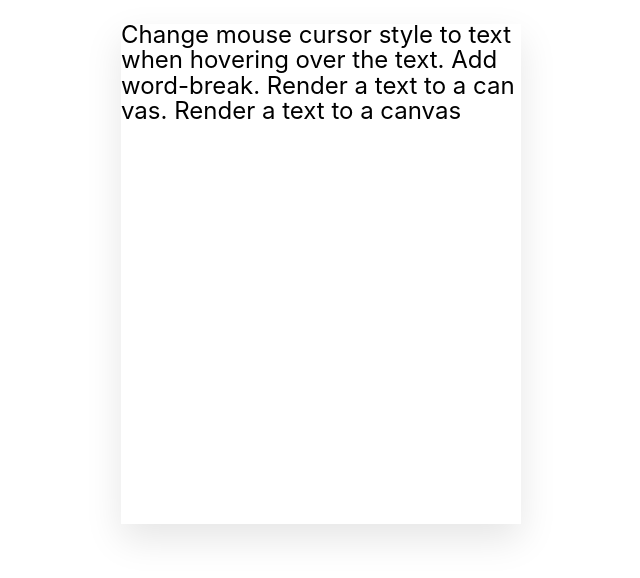
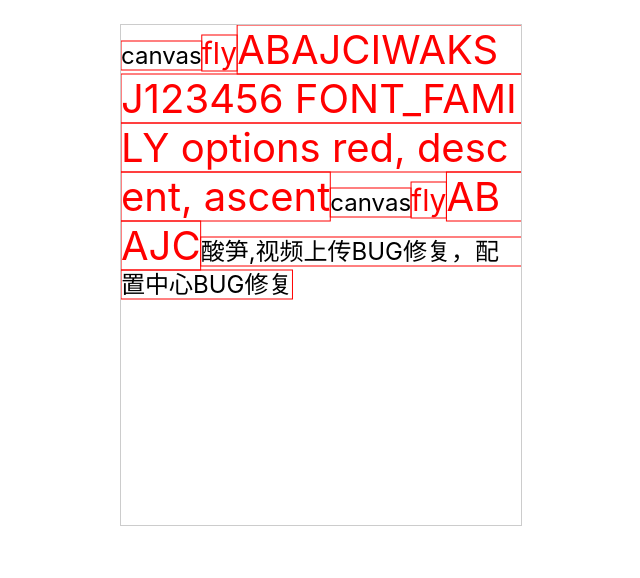
Before and after one commit to claviering/textEdit, a website built with Vite: page index.html in a window 1280 px wide. Shown: the whole page, without its empty margins (319-959 px from the left). Built offline with nearby package versions, Linux system fonts and the light colour scheme.

Commit message:
feat: Append word and line

```diff
--- /dev/null
+++ b/src/constants.ts
@@ -0,0 +1,9 @@
+const FONT_SIZE = 24;
+
+export const FONT_FAMILY = `-apple-system, BlinkMacSystemFont, "Segoe UI", Roboto, Helvetica, Arial, sans-serif, "Apple Color Emoji", "Segoe UI Emoji", "Segoe UI Symbol"`;
+
+export const DEFAULT_TEXT_OPTIONS: TextOptions = {
+  fillStyle: "#000",
+  font: `${FONT_SIZE}px ${FONT_FAMILY}`,
+  textAlign: "start",
+};
--- a/src/eventListener.ts
+++ b/src/eventListener.ts
@@ -1,16 +1,19 @@
-import { Text } from "./text";
-
 export function mouseMove(
   e: MouseEvent,
   canvas: HTMLCanvasElement,
-  textList: Text[]
+  textList: TextPOS[]
 ) {
   let rect = canvas.getBoundingClientRect();
   let x = e.clientX - rect.left;
   let y = e.clientY - rect.top;
   for (let i = 0; i < textList.length; i++) {
-    const { left, top, width, height } = textList[i];
-    if (x >= left && x <= left + width && y >= top && y <= top + height) {
+    const { left, top, width, ascent, descent } = textList[i];
+    if (
+      x >= left &&
+      x <= left + width &&
+      y >= top - ascent &&
+      y <= top + descent
+    ) {
       canvas.style.cursor = "text";
       return;
     } else {
--- a/src/main.ts
+++ b/src/main.ts
@@ -1,35 +1,19 @@
 import "./style.css";
-import { renderText, FONT_FAMILY } from "./text";
 import { mouseMove } from "./eventListener";
-import { lastLineTop, appendLinePos } from "./utils";
+import { renderLine } from "./text";
+import { textData } from "./mock";
 
-let text =
-  "Change mouse cursor style to text when hovering over the text. Add word-break. Render a text to a canvas. Render a text to a canvas";
-
-function render() {
+function render(textConfig: TextConfig[]) {
   let canvas = document.createElement("canvas");
   canvas.width = 400;
   canvas.height = 500;
-  let textList: TextPOS[] = [];
   canvas.addEventListener("mousemove", (e: MouseEvent) => {
-    mouseMove(e, canvas, textList);
+    mouseMove(e, canvas, textConfig);
   });
   document.body.appendChild(canvas);
   let ctx = canvas.getContext("2d");
   if (!ctx) return;
-  renderText(ctx, text, 0, 0, textList);
-  // renderText(ctx, text, 0, lastLineTop(textList), textList, {
-  //   fillStyle: "red",
-  //   font: `32px ${FONT_FAMILY}`,
-  // });
-  // let appendLinePosResult = appendLinePos(textList);
-  // renderText(
-  //   ctx,
-  //   text,
-  //   appendLinePosResult.left,
-  //   appendLinePosResult.top,
-  //   textList
-  // );
+  renderLine(ctx, textConfig);
 }
 
-render();
+render(textData);
--- /dev/null
+++ b/src/mock.ts
@@ -0,0 +1,76 @@
+import { FONT_FAMILY } from "./constants";
+
+export let textData: TextConfig[] = [
+  {
+    text: "canvas",
+    left: 0,
+    top: 0,
+    width: 0,
+    descent: 0,
+    ascent: 0,
+  },
+  {
+    text: "fly",
+    left: 0,
+    top: 0,
+    width: 0,
+    descent: 0,
+    ascent: 0,
+    options: {
+      fillStyle: "red",
+      font: `30px ${FONT_FAMILY}`,
+    },
+  },
+  {
+    text: "ABAJCIWAKSJ123456 FONT_FAMILY options red, descent, ascent",
+    left: 0,
+    top: 0,
+    width: 0,
+    descent: 0,
+    ascent: 0,
+    options: {
+      fillStyle: "red",
+      font: `40px ${FONT_FAMILY}`,
+    },
+  },
+  {
+    text: "canvas",
+    left: 0,
+    top: 0,
+    width: 0,
+    descent: 0,
+    ascent: 0,
+  },
+  {
+    text: "fly",
+    left: 0,
+    top: 0,
+    width: 0,
+    descent: 0,
+    ascent: 0,
+    options: {
+      fillStyle: "red",
+      font: `30px ${FONT_FAMILY}`,
+    },
+  },
+  {
+    text: "ABAJC",
+    left: 0,
+    top: 0,
+    width: 0,
+    descent: 0,
+    ascent: 0,
+    options: {
+      fillStyle: "red",
+      font: `40px ${FONT_FAMILY}`,
+    },
+  },
+  {
+    text: "酸笋,视频上传BUG修复，配置中心BUG修复",
+    left: 0,
+    top: 0,
+    width: 0,
+    descent: 0,
+    ascent: 0,
+  },
+];
--- a/src/style.css
+++ b/src/style.css
@@ -1,11 +1,13 @@
-html, body {
-  font-family: -apple-system, BlinkMacSystemFont, "Segoe UI", Roboto, Helvetica, Arial, sans-serif, "Apple Color Emoji", "Segoe UI Emoji", "Segoe UI Symbol";
+html,
+body {
+  font-family: -apple-system, BlinkMacSystemFont, "Segoe UI", Roboto, Helvetica,
+    Arial, sans-serif, "Apple Color Emoji", "Segoe UI Emoji", "Segoe UI Symbol";
   margin: 0px;
   padding: 0px;
 }
-canvas{
+canvas {
   margin: auto;
   display: block;
   margin-top: 24px;
-  box-shadow:  0 15px 35px rgba(0,0,0,0.1);
+  border: 1px solid #ccc;
 }
--- a/src/text.ts
+++ b/src/text.ts
@@ -1,57 +1,60 @@
-import { searchWordBreak, lastLineTop } from "./utils";
+import { setCtxOptions, setTextPos, searchWordBreak } from "./utils";
 
-const FONT_SIZE = 24;
-
-export const FONT_FAMILY = `-apple-system, BlinkMacSystemFont, "Segoe UI", Roboto, Helvetica, Arial, sans-serif, "Apple Color Emoji", "Segoe UI Emoji", "Segoe UI Symbol"`;
-
-interface TextOptions {
-  fillStyle?: string;
-  font?: string;
-  textAlign?: string;
-  textBaseline?: string;
+function renderTexts(
+  ctx: C2D,
+  texts: TextConfig[],
+  start: number,
+  end: number,
+  top: number
+) {
+  for (let j = start; j <= end; j++) {
+    const text = texts[j];
+    setCtxOptions(ctx, text.options);
+    text.top = top;
+    ctx.strokeStyle = "red";
+    ctx.strokeRect(
+      text.left,
+      text.top - text.ascent,
+      text.width,
+      text.ascent + text.descent
+    );
+    ctx.fillText(text.text, text.left, text.top);
+  }
 }
 
-const defaultTextOptions: TextOptions = {
-  fillStyle: "#000",
-  font: `${FONT_SIZE}px ${FONT_FAMILY}`,
-  textAlign: "start",
-  textBaseline: "top",
-};
+function wordBreak(ctx: C2D, texts: TextConfig[], index: number) {
+  const text = texts[index];
+  let wudth = ctx.canvas.width - text.left;
+  let textRightPos = searchWordBreak(ctx, wudth, text.text);
+  let nextLineText = JSON.parse(JSON.stringify(text));
+  nextLineText.text = nextLineText.text.substring(textRightPos);
+  nextLineText.left = 0;
+  texts.splice(index + 1, 0, nextLineText);
+  text.text = text.text.substring(0, textRightPos);
+}
 
-export function renderText(
-  ctx: C2D,
-  text: string,
-  left: number,
-  top: number,
-  textList: TextPOS[],
-  options?: TextOptions
-) {
-  options = Object.assign({}, defaultTextOptions, options);
-  for (const key in options) {
-    // @ts-ignore
-    ctx[key] = options[key];
+export function renderLine(ctx: C2D, texts: TextConfig[]) {
+  let start = 0;
+  let left = 0;
+  let curLineTop = 0;
+  let maxAscent = 0;
+  let lineHeight = 0;
+  for (let i = 0; i < texts.length; i++) {
+    const text = texts[i];
+    setCtxOptions(ctx, text.options);
+    let { ascent, descent, width } = setTextPos(ctx, text, left);
+    lineHeight = Math.max(ascent + descent, lineHeight);
+    maxAscent = Math.max(ascent, maxAscent);
+    if (left + width > ctx.canvas.width) {
+      wordBreak(ctx, texts, i);
+      renderTexts(ctx, texts, start, i, curLineTop + maxAscent);
+      curLineTop = curLineTop + lineHeight;
+      start = i + 1;
+      left = 0;
+      maxAscent = 0;
+      continue;
+    }
+    left = left + width;
   }
-  const textMetrics = ctx.measureText(text);
-  textList.push({
-    left,
-    top,
-    width: textMetrics.width,
-    height: textMetrics.fontBoundingBoxDescent,
-  });
-  if (textMetrics.width > ctx.canvas.width) {
-    let textLeft = searchWordBreak(ctx, text);
-    ctx.fillText(text.substring(0, textLeft), left, top);
-    if (textLeft < text.length) {
-      renderText(
-        ctx,
-        text.substring(textLeft),
-        left,
-        lastLineTop(textList),
-        textList,
-        options
-      );
-    }
-  } else {
-    ctx.fillText(text, left, top);
-  }
+  renderTexts(ctx, texts, start, texts.length - 1, curLineTop + maxAscent);
 }
--- a/src/utils/index.ts
+++ b/src/utils/index.ts
@@ -1,12 +1,13 @@
-export function searchWordBreak(ctx: C2D, text: string) {
-  let width = ctx.canvas.width;
+import { DEFAULT_TEXT_OPTIONS } from "../constants";
+
+export function searchWordBreak(ctx: C2D, maxWidth: number, text: string) {
   let left = 0;
   let right = text.length - 1;
   while (left <= right) {
     let mid = Math.floor((left + right) / 2);
     let sub = text.substring(0, mid);
     const textMetrics = ctx.measureText(sub);
-    if (textMetrics.width > width) {
+    if (textMetrics.width > maxWidth) {
       right = mid - 1;
     } else {
       left = mid + 1;
@@ -15,28 +16,25 @@ export function searchWordBreak(ctx: C2D, text: string) {
   return left - 1;
 }
 
-// calc next line top position when word-break
-export function lastLineTop(textList: TextPOS[]): number {
-  if (!textList || !textList.length) return 0;
-  let last = textList.length - 1;
-  let top = textList[last].top;
-  let nextTop = top + textList[last].height;
-  for (let i = last - 1; i >= 0; i--) {
-    const item = textList[i];
-    if (item.top === top) {
-      nextTop = Math.max(nextTop, item.top + item.height);
-    }
+export function setCtxOptions(ctx: C2D, options: TextOptions | undefined) {
+  options = Object.assign({}, DEFAULT_TEXT_OPTIONS, options);
+  for (const key in options) {
+    // @ts-ignore
+    ctx[key] = options[key];
   }
-  return nextTop;
 }
 
-export function appendLinePos(textList: TextPOS[]): {
-  left: number;
-  top: number;
-} {
-  if (!textList || !textList.length) return { left: 0, top: 0 };
-  let last = textList.length - 1;
-  let top = textList[last].top;
-  let left = textList[last].left + textList[last].width;
-  return { left, top };
+export function setTextPos(
+  ctx: C2D,
+  textConfig: TextConfig,
+  left: number
+): ISetTextConfig {
+  const textMetrics = ctx.measureText(textConfig.text);
+  const ascent = textMetrics.fontBoundingBoxAscent;
+  const descent = textMetrics.fontBoundingBoxDescent;
+  textConfig.ascent = ascent;
+  textConfig.descent = descent;
+  textConfig.width = textMetrics.width;
+  textConfig.left = left;
+  return { ascent, descent, width: textMetrics.width };
 }
```
Also changed, not shown: src/typing.ts (+22 -1 lines), README.md.
